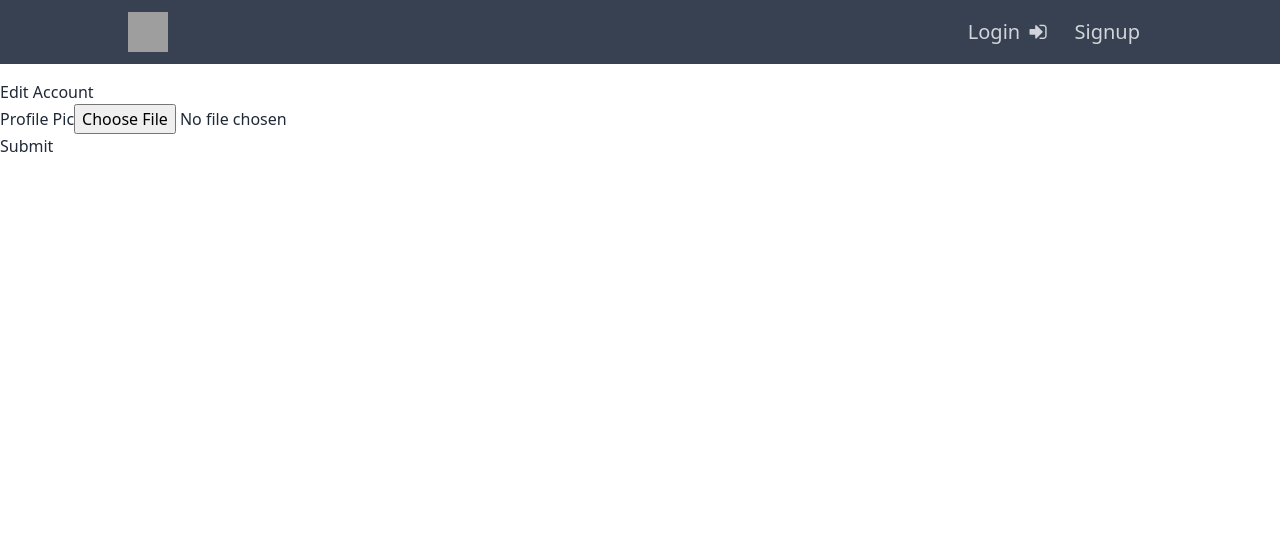
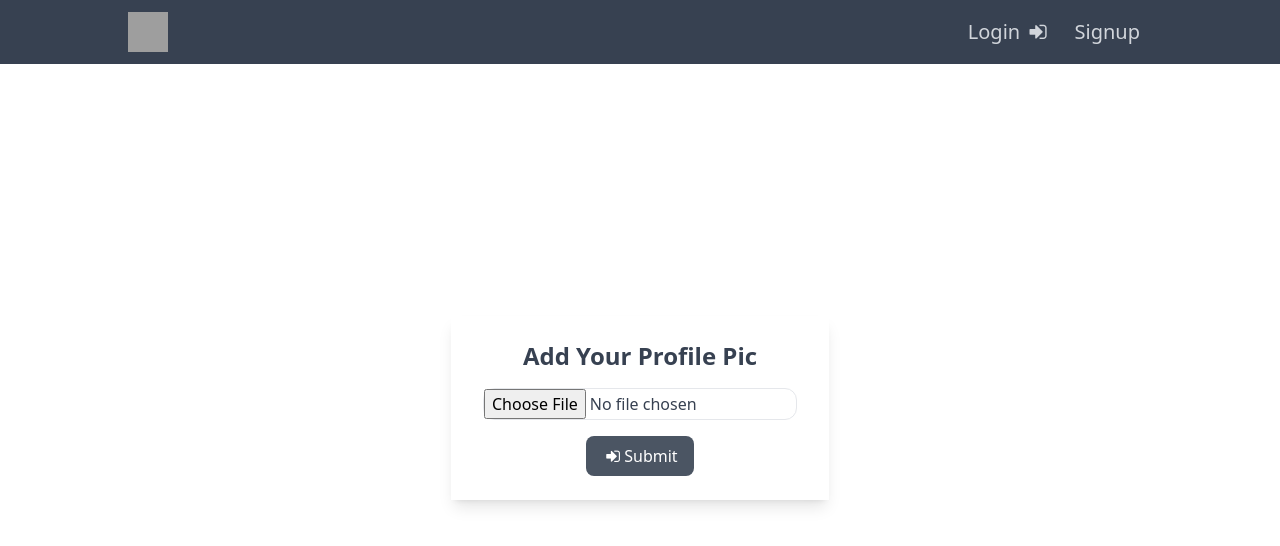
Before and after one commit to James-P-Boyle/memberME, a React (Create React App) app in the folder client/: page /edit in a window 1280 px wide. Shown: the top 546 px of the page. Built offline with nearby package versions, Linux system fonts and the light colour scheme; grey boxes are pictures that could not be loaded.

Commit message:
Edit profile pic upload layout

```diff
--- a/client/src/components/EditAccount.js
+++ b/client/src/components/EditAccount.js
@@ -44,21 +44,25 @@ export default function EditAccount() {
   };
 
   return (
-    <div className="h-screen mt-20">
-      <h1>Edit Account</h1>
-      <div className="flex">
+    <div className="flex items-center justify-center min-h-screen">
+      <div className="px-8 py-6 mt-4 text-left bg-white text-gray-700 shadow-lg">
+        <h3 className="text-2xl font-bold text-center">Add Your Profile Pic</h3>
         <form onSubmit={handleSubmit}>
-          <div className="">
-            <label htmlFor="userImage">Profile Pic</label>
+          <div className="mt-4">
+            <div className="border rounded-xl">
               <input
                 type="file"
                 id="userImage"
                 name="userImage"
+                className=""
                 onChange={(e) => urlConvert(e.target.files[0])}
               />
             </div>
-          <div className="">
-            <button type="submit">Submit</button>
+            <div className="flex justify-center">
+              <button className="px-4 py-2 mt-4 text-white bg-gray-600 rounded-lg hover:bg-gray-500">
+                <i className="fa fa-sign-in ml-1"></i> Submit
+              </button>
+            </div>
           </div>
         </form>
       </div>
```
Lines whose indentation alone changed are shown as unchanged.
